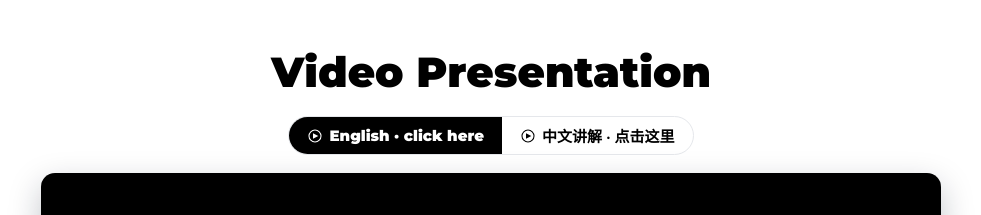
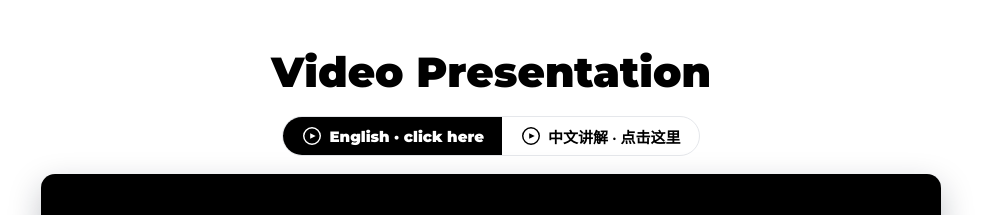
Before and after one commit to TianZhengyu/TianZhengyu.github.io, a plain HTML site: page index.html in a window 1280 px wide. Shown: the part 5200-5415 px from the top of the page, without its empty margins (149-1130 px from the left). Drawn offline with Linux system fonts and the light colour scheme.

Commit message:
Update index.html

```diff
--- a/index.html
+++ b/index.html
@@ -143,6 +143,7 @@
       align-items:center;
       justify-content:center;
     }
+    /* 默认按钮图标尺寸（Paper / Code） */
     .btn-icon svg{
       width:16px;
       height:16px;
@@ -322,6 +323,12 @@
       color:#ffffff;
       font-weight:900;
     }
+    /* 放大 Video tabs 中的播放图标 */
+    .video-tabs .btn-icon svg{
+      width:22px;
+      height:22px;
+    }
+
     .video-box{
       width:100%;
       margin:0 auto 12px;
@@ -625,8 +632,7 @@
                   <circle cx="12" cy="12" r="9"
                           stroke="currentColor"
                           stroke-width="1.6" />
-                  <!-- 放大的三角形 -->
-                  <polygon points="9,8 17,12 9,16"
+                  <polygon points="10,9 16,12 10,15"
                            fill="currentColor" />
                 </svg>
               </span>
@@ -638,8 +644,7 @@
                   <circle cx="12" cy="12" r="9"
                           stroke="currentColor"
                           stroke-width="1.6" />
-                  <!-- 放大的三角形 -->
-                  <polygon points="9,8 17,12 9,16"
+                  <polygon points="10,9 16,12 10,15"
                            fill="currentColor" />
                 </svg>
               </span>
```
